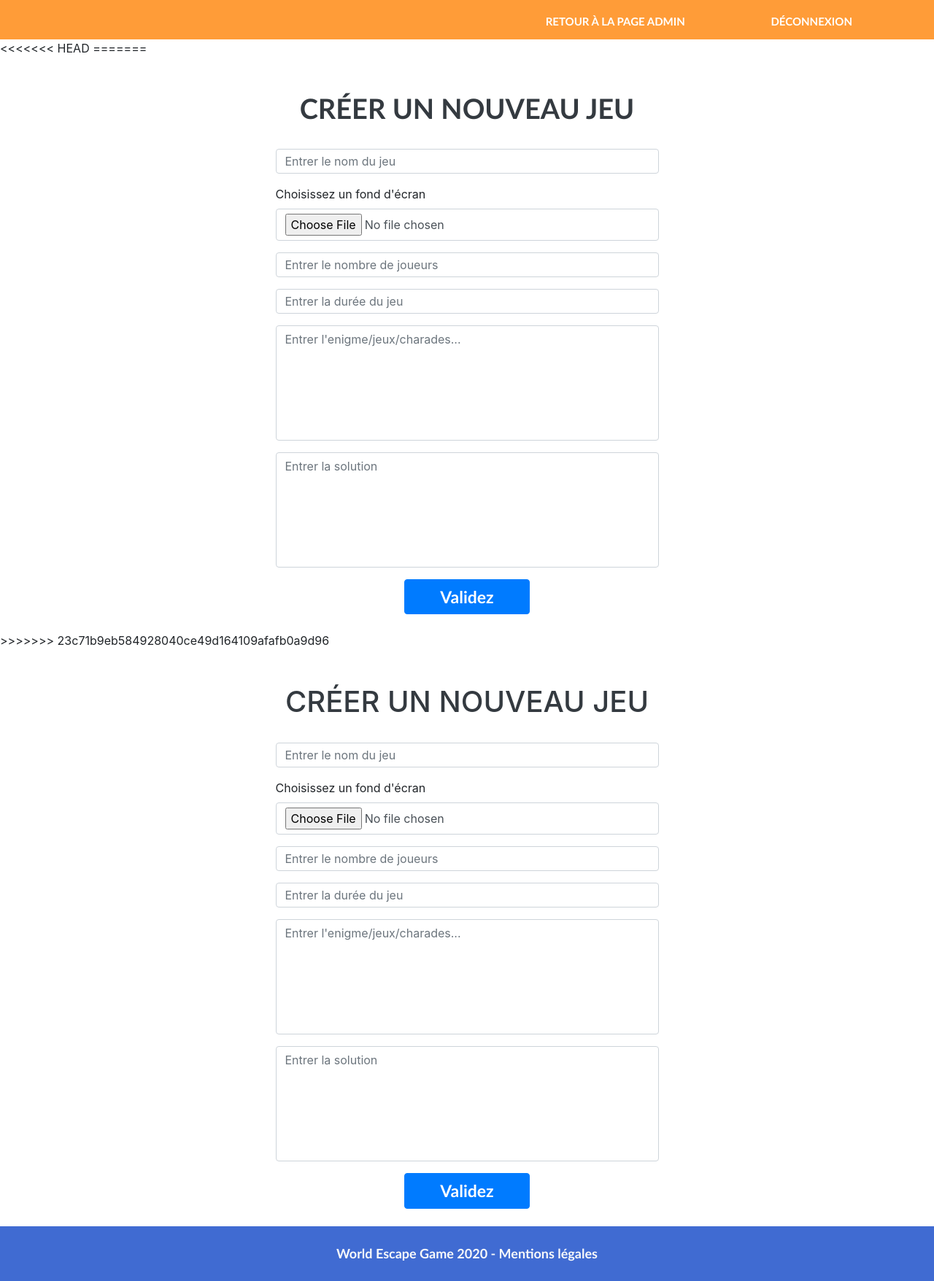
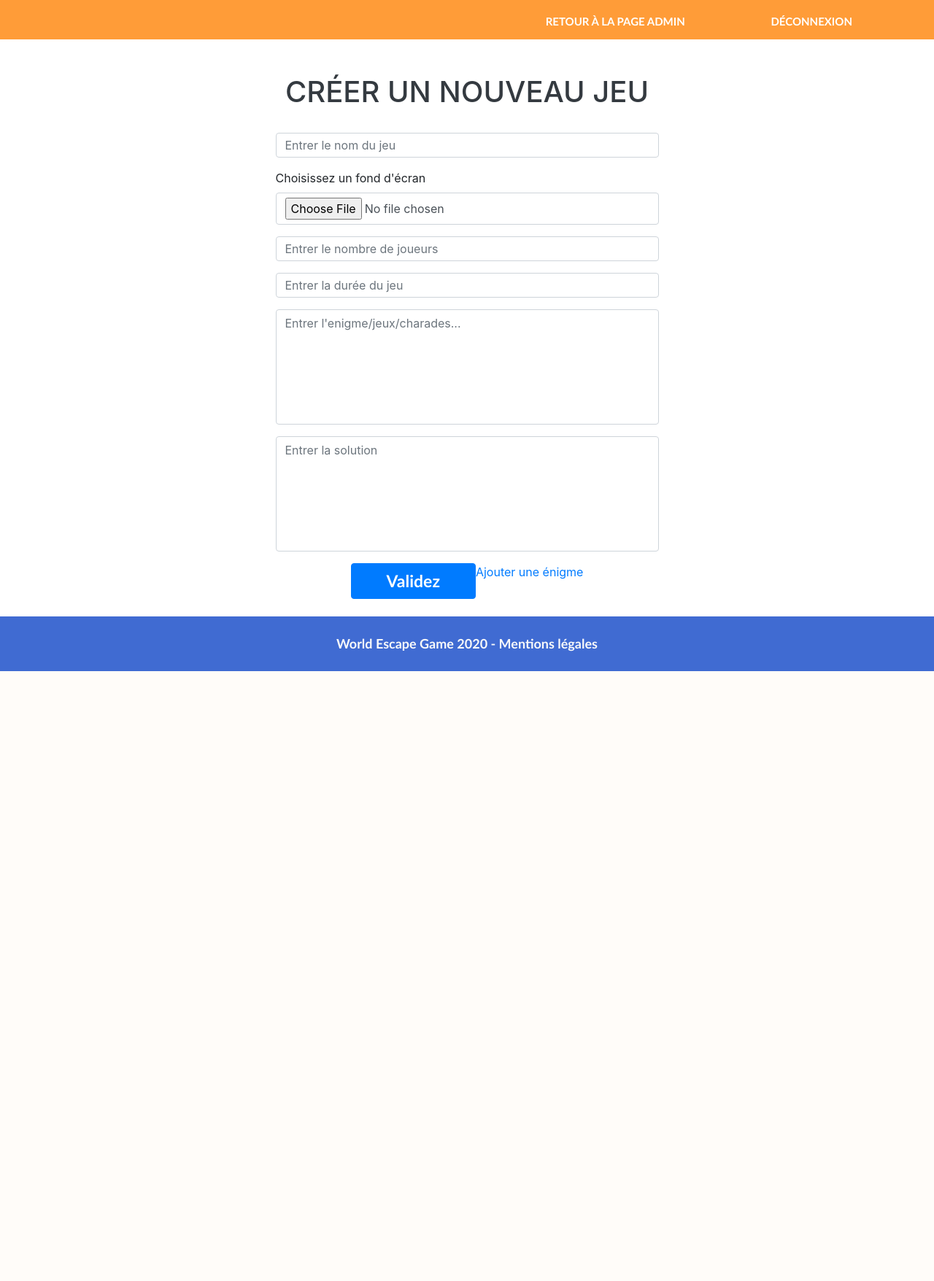
Before and after one commit to francois-simao/escape-game, a PHP site: page /add_game.php in a window 1280 px wide. Shown: the whole page at 73% size. After the commit the page ends 920 px from the top, so only its background shows below. Run offline with PHP 8.4, Linux system fonts and the light colour scheme; some libraries are stand-ins or nearby versions.

Commit message:
création de la page ajout énigme le 25-06-20

```diff
--- a/add_game.php
+++ b/add_game.php
@@ -53,49 +53,6 @@ include 'connection_database.php';
     </div>
 
 
-<<<<<<< HEAD
-=======
-<!-- formulaire-->
-            <div class="container-fluid p-0 ">
-                <div class="container">
-                    <div class="row">
-                        <div class="col-12">
-                                <h1 class="text-dark title-form text-uppercase text-center pb-md-4 pt-md-5 pb-xl-4 pt-xl-5">Créer un nouveau jeu</h1>
-                                <div class="d-flex justify-content-center">
-                                    <div class="col-12 col-sm-12 col-md-6 col-lg-6 col-xl-6">
-                                        <form action="" method="POST" enctype="multipart/form-data">
-                                            <div class="form-group">
-                                                <input type="text" class="form-control h-100"  placeholder="Entrer le nom du jeu" name ="name" required>
-                                            </div>
-                                            <div class="form-group">
-                                                <label name="img-card-game">Choisissez un fond d'écran </label>
-                                                <input type="file" class="form-control h-100" name="image">
-                                            </div>
-                                            <div class="form-group">
-                                                <input type="number" class="form-control h-100" placeholder="Entrer le nombre de joueurs" name="number" required>
-                                            </div>
-                                            <div class="form-group">
-                                                <input type="number" class="form-control h-100" placeholder="Entrer la durée du jeu" name="duration" required>
-                                            </div>
-                                            <div class="form-group">
-                                                <textarea class="form-control" placeholder="Entrer l'enigme/jeux/charades..." rows="6" name="enigma" required></textarea>
-                                            </div>
-                                            <div class="form-group">
-                                                <textarea class="form-control" placeholder="Entrer la solution" rows="6" name="solution" required></textarea>
-                                            </div>
-                                            <div class="d-flex justify-content-center">
-                                                <button type="submit" class="btn-add-game btn btn-primary mb-4 px-5" name="ajouter">Validez</button>
-                                            </div>
-                                        </form>
-                                    </div>
-                                </div>
-                        </div>
-                    </div>
-                </div>
-            </div>
-</div>
-
->>>>>>> 23c71b9eb584928040ce49d164109afafb0a9d96
 
 <!-- traitement du formulaire-->
 <?php
@@ -185,6 +142,7 @@ if(isset($_POST['ajouter'])) {
                                             </div>
                                             <div class="d-flex justify-content-center">
                                                 <button type="submit" class="btn-add-game btn btn-primary mb-4 px-5" name="ajouter">Validez</button>
+                                                <a href="add_enigma.php">Ajouter une énigme</a>
                                             </div>
                                         </form>
                                     </div>
--- a/page_admin.php
+++ b/page_admin.php
@@ -58,7 +58,7 @@ include 'connection_database.php';
         <div class="container-fluid p-0 mb-4">
             <div class="d-flex justify-content-center">
                 <input type="button" value="Ajouter un nouveau jeu" onclick="window.location.href ='add_game.php';"
-                    class="text-light btn-play-header button-admin-creation my-3 mt-5 px-3">
+                    class="text-light btn-play-header button-admin-creation my-3 mt-5">
             </div>
 
 
```
Also changed, not shown: add_enigma.php (added, +95 -0 lines), edit_game.php (+4 -18 lines), registration_admin.php (+0 -8 lines).
